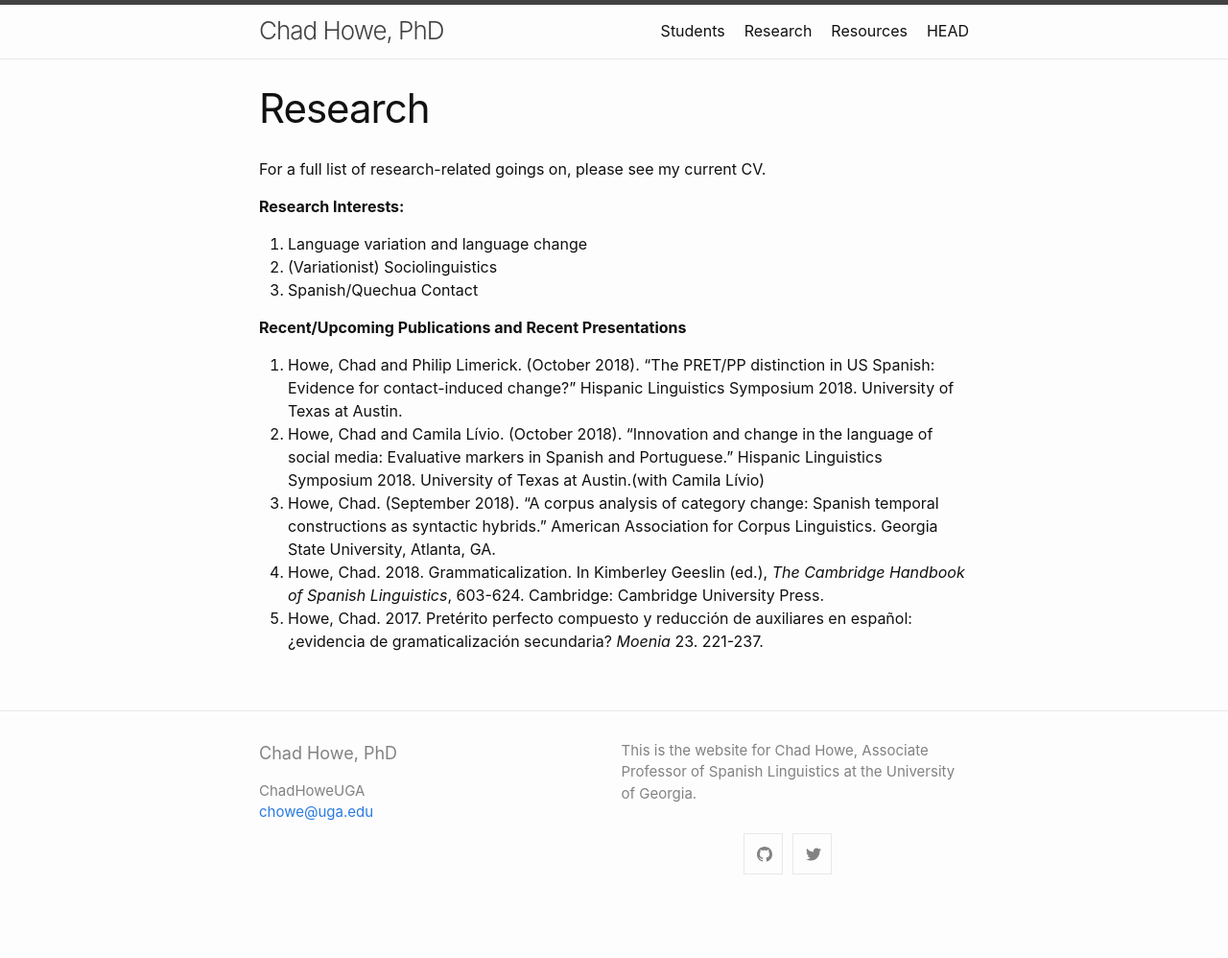
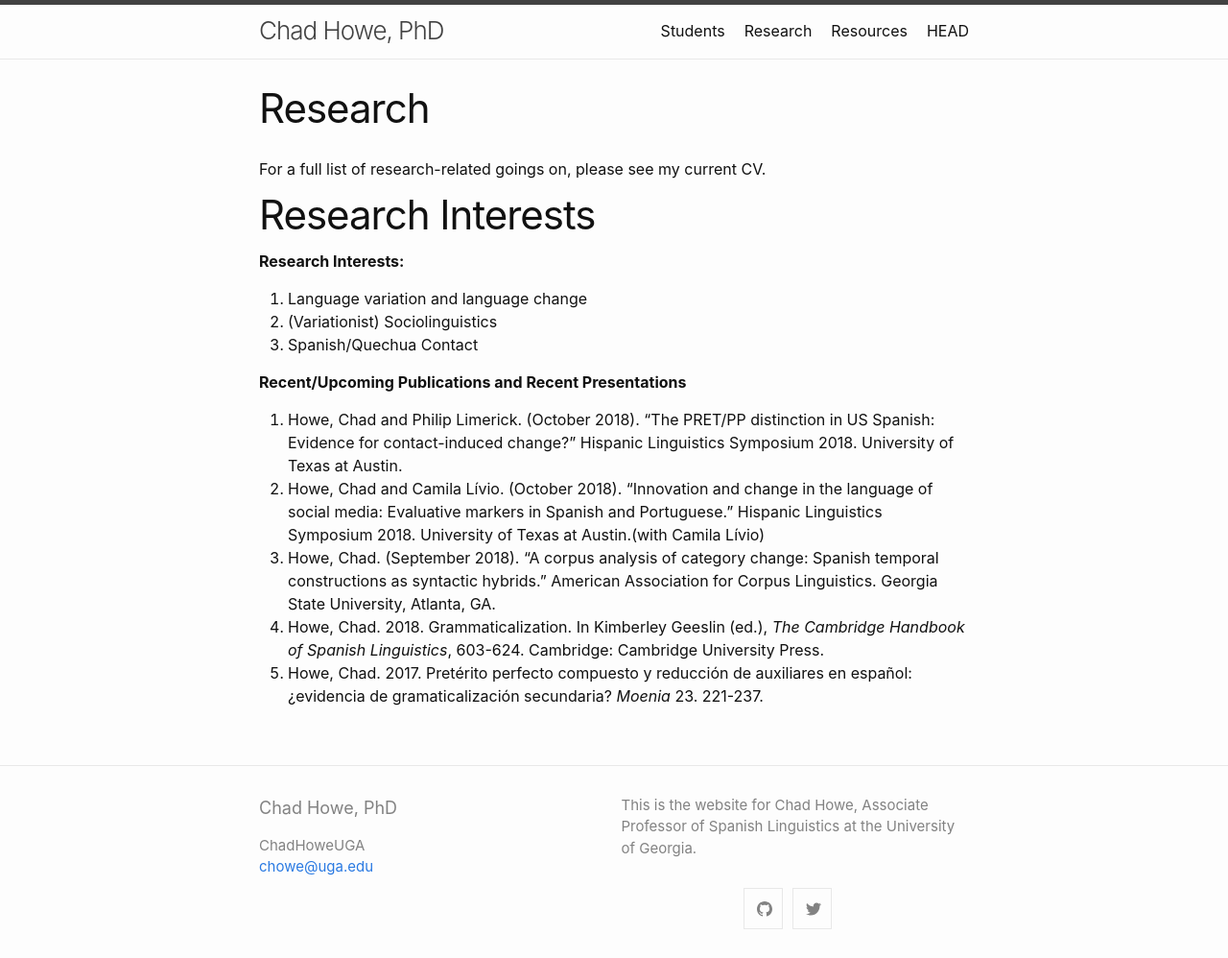
Before and after one commit to ChadHoweUGA/chowe, a Jekyll site: the page built from research.md, in a window 1280 px wide. Shown: the whole page at 96% size. Built offline with Jekyll 4.4.1, drawn with Linux system fonts in a browser that asks for light colours; before the commit the page ends 941 px from its top, so only the background shows below that.

Commit message:
Update research.md

```diff
--- a/research.md
+++ b/research.md
@@ -6,6 +6,7 @@ permalink: /research/
 
 For a full list of research-related goings on, please see my current CV.
 
+# Research Interests
 **Research Interests:**
 1.  Language variation and language change
 2.  (Variationist) Sociolinguistics
```
